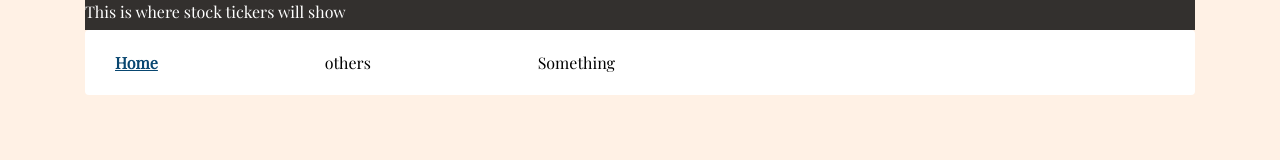
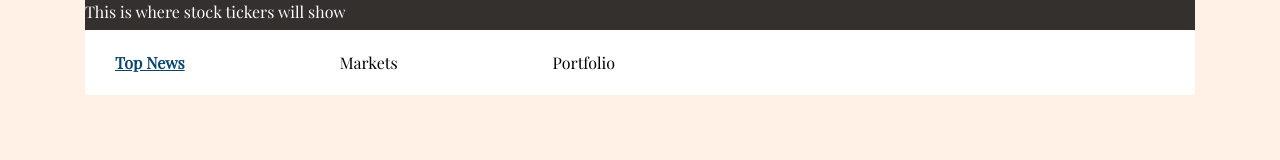
Before and after one commit to he-man-david/news-app, a React (Create React App) app: page / in a window 1280 px wide. Shown: the top 160 px of the page. Built offline with nearby package versions, Linux system fonts and the light colour scheme.

Commit message:
build navbar with handleClick

```diff
--- a/src/components/navbar/navbar.jsx
+++ b/src/components/navbar/navbar.jsx
@@ -5,18 +5,34 @@ import './navbar.css';
 class NavBar extends Component {
     state = {
         navItems: [
-            { name: 'Top News', url: '/top-news', id: 'topNews' },
-
-            { name: 'Search', url: '/search-news', id: 'searchNews' }
+            { name: 'Top News', url: '/top-news', id: 'topNewsNav', selected: true },
+            { name: 'Markets', url: '/markets', id: 'marketsNav', selected: false },
+            { name: 'Portfolio', url: '/portfolio', id: 'portfolio', selected: false }
         ]
     }
+
+    handleNavSelect = newSelected => {
+        let navItems = this.state.navItems.map(navItem => {
+            let {id, selected} = navItem;
+            if (selected) navItem.selected = false;
+            else if (id === newSelected) navItem.selected = true;
+            return navItem;
+        });
+        this.setState({navItems});
+    }
+
     render() {
         return (
             <div className="navMain">
                 <div className="linksDiv">
-                    <Link to="/" className="navLink selected" role="button">Home</Link>
-                    <Link to="/others" className="navLink" role="button">others</Link>
-                    <Link to="/something" className="navLink" role="button">Something</Link>
+                    {this.state.navItems.map(({name, url, id, selected}) => {
+                        return <Link to={url}
+                                     className={`navLink ${selected && 'selected'}`}
+                                     role="button"
+                                     key={id}
+                                     onClick={() => this.handleNavSelect(id)}
+                                     >{name}</Link>
+                    })}
                 </div>
             </div>
         )
```
